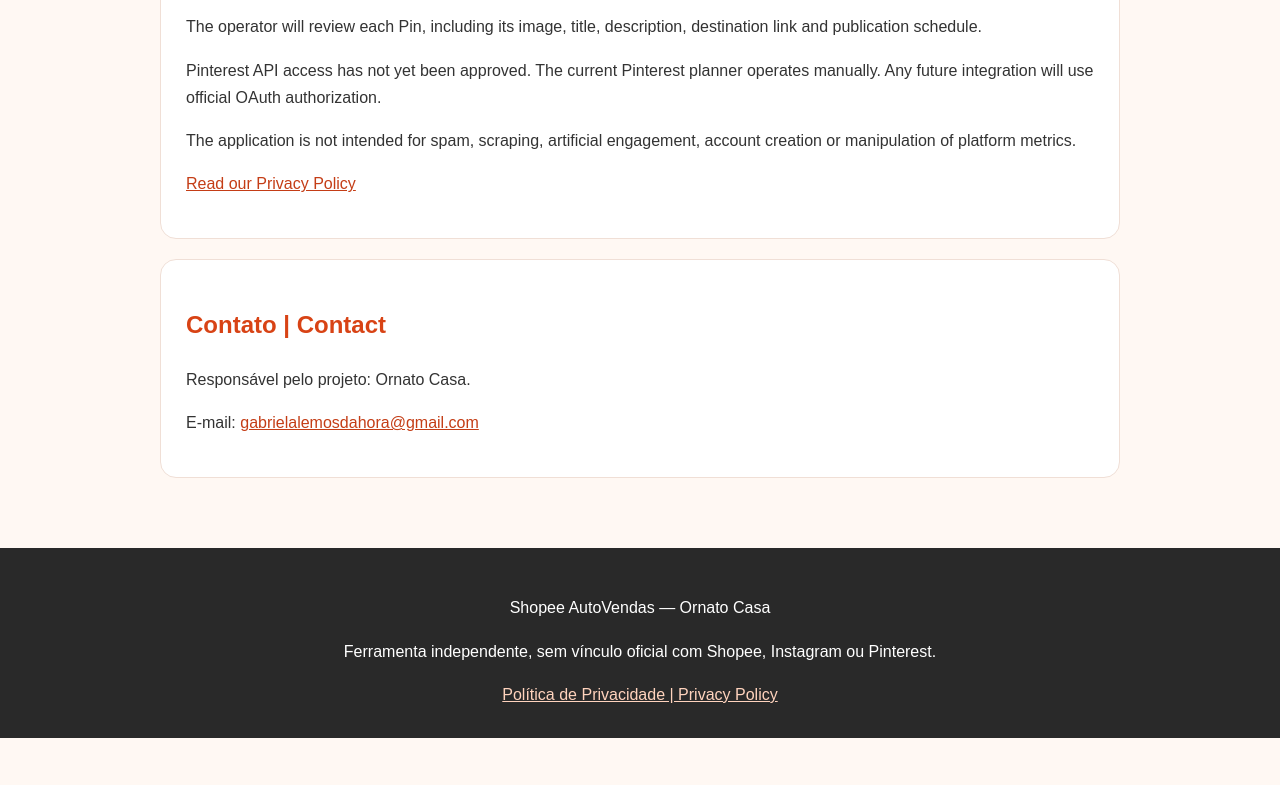
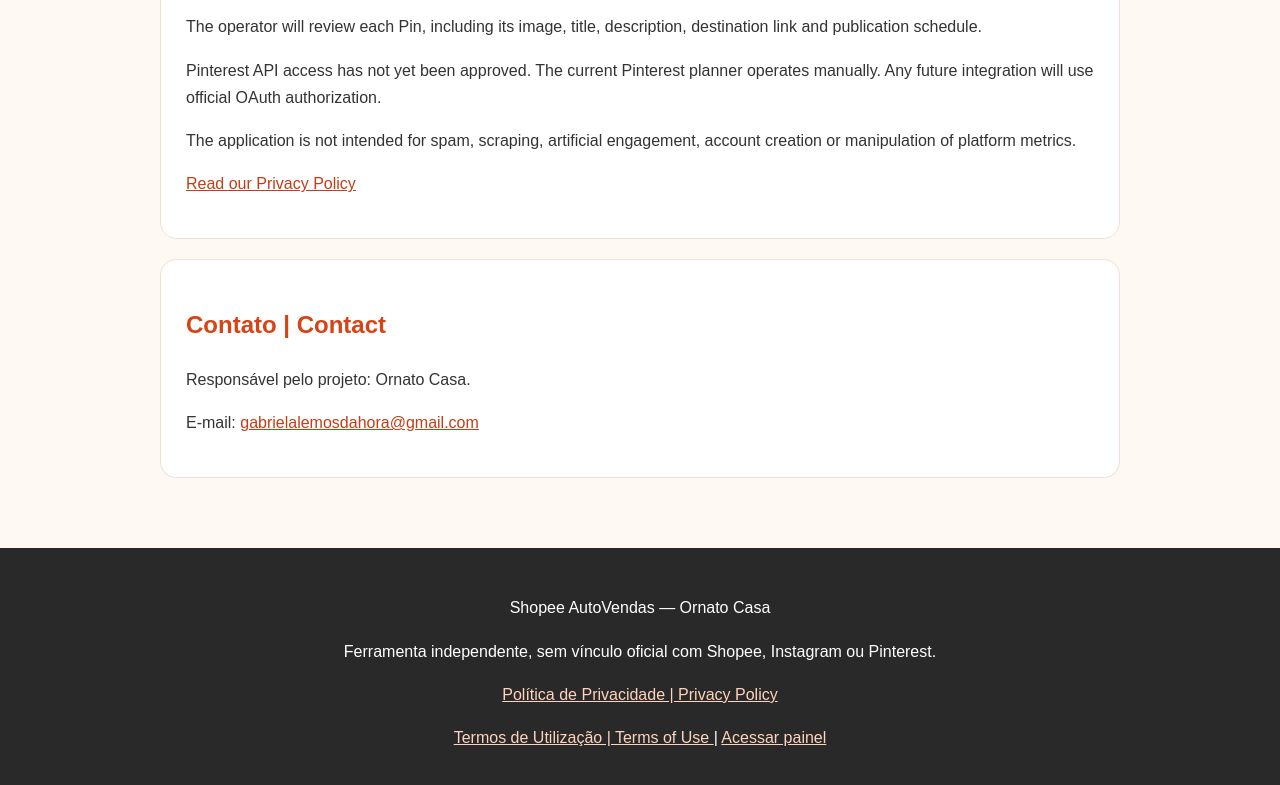
Before and after one commit to shopeeautovendas/shopeeautovendas.github.io, a plain HTML site: page sobre.html in a window 1280 px wide. Shown: the part 2277-3062 px from the top of the page. Before the commit the page ends 3015 px from the top, so only its background shows below. Drawn offline with Linux system fonts and the light colour scheme.

Commit message:
Add terms of use link to footer in sobre.html

```diff
--- a/sobre.html
+++ b/sobre.html
@@ -263,6 +263,15 @@ footer a { color: #ffd3bd; }
   <a href="privacidade.html">
     Política de Privacidade | Privacy Policy
   </a>
+<p>
+<a href="termos.html">
+Termos de Utilização | Terms of Use
+</a>
+ |
+<a href="index.html">
+Acessar painel
+</a>
+</p>
 </footer>
 
 </body>
```
